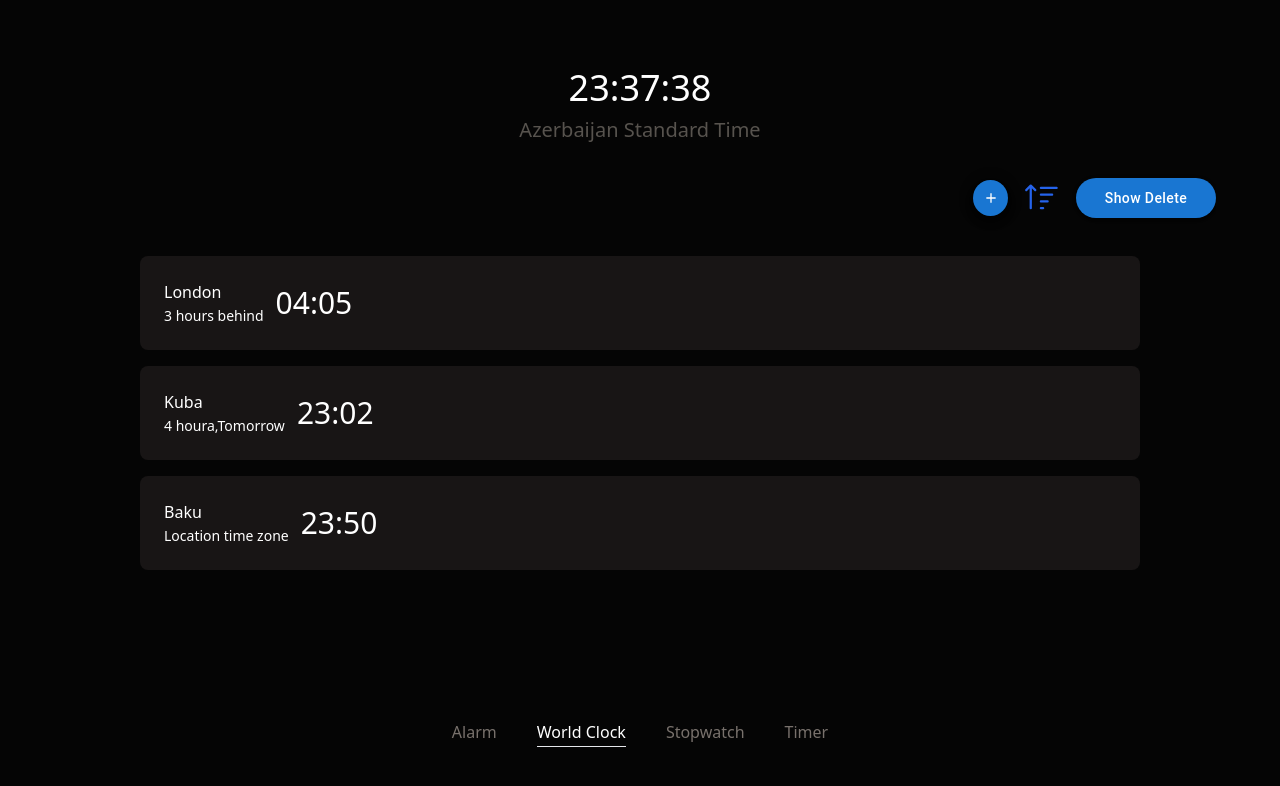
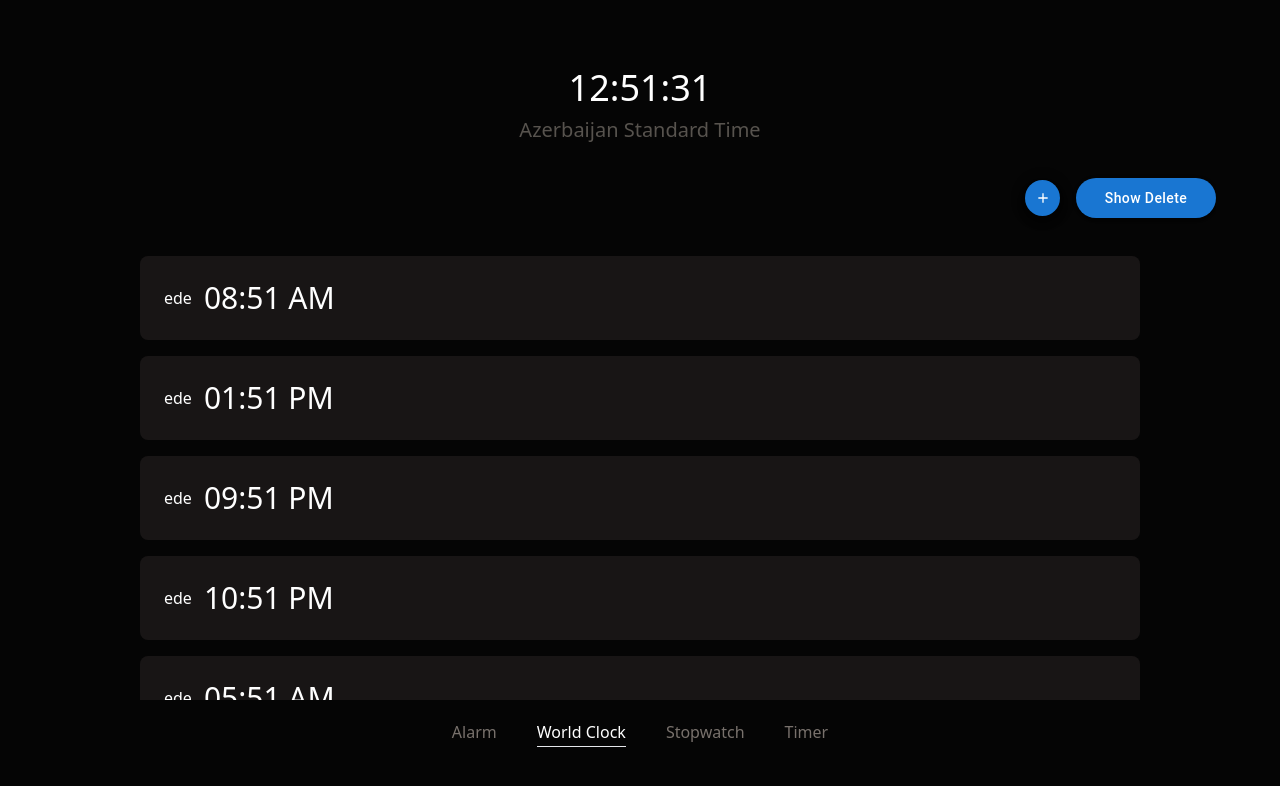
Before and after one commit to NezerAbdullayev/timer-app, a React (Vite) app: page /worldclock in a window 1280 px wide. Shown: the top 786 px of the page. Built offline with nearby package versions, Linux system fonts and the light colour scheme.

Commit message:
Fix: Correct button states in timer functionality

```diff
--- a/src/components/ui/Toolbar.jsx
+++ b/src/components/ui/Toolbar.jsx
@@ -9,7 +9,7 @@ import Button from './Button';
 import FlexRow from './FlexRow';
 import { memo } from 'react';
 
-function Toolbar( {onToggleAlarmPopup, openNewAlarm,onDeleteButton,sort=false,OpenDelete }) {
+function Toolbar( {onToggleAlarmPopup,onDeleteButton,OpenDelete }) {
     return (
         <FlexRow className="items-center justify-end gap-4">
             {/* create button */}
@@ -23,9 +23,6 @@ function Toolbar( {onToggleAlarmPopup, openNewAlarm,onDeleteButton,sort=false,Op
             </Fab>
             {/* create button end */}
 
-            {/* sort and edit button */}
-            <Button type="sort">{sort ? <BsSortDown /> : <BsSortUp />} </Button>
-
             {/* theme button */}
             <Button onClick={onDeleteButton} type="open">
                 {OpenDelete ? 'Hidden Delete' : 'Show Delete'}
--- a/src/context/AlarmsProvider.jsx
+++ b/src/context/AlarmsProvider.jsx
@@ -21,7 +21,7 @@ const initialState = {
 
 function reducer(state, action) {
     switch (action.type) {
-        case 'ADD_ALARM':// eslint-disable-next-line
+        case 'ADD_ALARM': // eslint-disable-next-line
             const checkAlarm = state.alarmsList.some(
                 (alarm) =>
                     alarm.history === action.payload.history &&
@@ -66,20 +66,22 @@ function reducer(state, action) {
     }
 }
 
+// Provider component
 function AlarmsProvider({ children }) {
     const [state, dispatch] = useReducer(reducer, initialState);
     const [isPlaying, setIsPlaying] = useState(false);
     const audioControlRef = useRef(null);
 
-    const handleAudioEnd = () => {
-        setIsPlaying(false);
-        dispatch({ type: 'RESET_ALARMS_SOUND' });
+    const playAlarmSound = (sound) => {
+        if (audioControlRef.current) {
+            audioControlRef.current.src = sound;
+            audioControlRef.current.play().then(() => setIsPlaying(true));
+        }
     };
 
     useEffect(() => {
         const interval = setInterval(() => {
             const { curTime, history: curHistory } = realTimeAndHistory();
-
             const activeAlarm = state.alarmsList.find(
                 (alarm) =>
                     alarm.history === curHistory &&
@@ -90,27 +92,30 @@ function AlarmsProvider({ children }) {
             );
 
             if (activeAlarm && !isPlaying) {
-                // Stop any other sound before playing a new one
                 dispatch({ type: 'RESET_ALARMS_SOUND' });
-
                 activeAlarm.isSound = true;
-                audioControlRef.current.src = `./public/${activeAlarm.sound}`;
-                audioControlRef.current.play().then(() => setIsPlaying(true));
+                playAlarmSound(`./public/${activeAlarm.sound}`);
             }
         }, 1000);
 
         return () => clearInterval(interval);
     }, [state.alarmsList, isPlaying]);
 
-    // ref
     useEffect(() => {
-        const activeAlarm = state.alarmsList.find((alarm) => alarm.isActive && alarm.isSound);
-        if (!activeAlarm && isPlaying) {
-            audioControlRef.current.pause();
-            audioControlRef.current.currentTime = 0;
-            setIsPlaying(false);
+        if (isPlaying) {
+            const activeAlarm = state.alarmsList.find((alarm) => alarm.isActive && alarm.isSound);
+            if (!activeAlarm) {
+                audioControlRef.current.pause();
+                audioControlRef.current.currentTime = 0;
+                setIsPlaying(false);
+            }
         }
     }, [state.alarmsList, isPlaying]);
+
+    const handleAudioEnd = () => {
+        setIsPlaying(false);
+        dispatch({ type: 'RESET_ALARMS_SOUND' });
+    };
 
     return (
         <AlarmsContext.Provider value={{ state, dispatch }}>
--- a/src/pages/alarmsPage/AlarmsPage.jsx
+++ b/src/pages/alarmsPage/AlarmsPage.jsx
@@ -33,33 +33,16 @@ function AlarmsPage() {
         dispatch({ type: 'DELETE_ALARM', payload:  deleteID  });
     }
 
-    function clearAlarms() {
-        dispatch({ type: 'CLEAR_ALLALARMS' });
-    }
-
-    function editAlarms(editId, editHour, editHistory, editMusic, editIsActive) {
-        const editAlarms = {
-            id: editId,
-            hour: editHour,
-            history: editHistory,
-            music: editMusic,
-            isActive: editIsActive,
-        };
-        dispatch({ type: 'EDIT_ALARMS', payload: { editAlarms } });
-    }
-
     return (
         <GridColoms className="grid-rows-[20%_15%_65%]">
             <PageTitle
                 className="justify-end font-mono"
                 headerTitle="Alarm Page"
-                headerDesc="the 29 Aug, 07:50"
             />
 
             <Toolbar
                 onToggleAlarmPopup={handleToggleAlarmBtn}
                 onDeleteButton={handleToggleDeleteBtn}
-                openNewAlarm={openNewAlarm}
                 OpenDelete={OpenDelete}
             />
 
@@ -72,6 +55,7 @@ function AlarmsPage() {
             <Popup onToggleAlarmPopup={handleToggleAlarmBtn} openNewAlarm={openNewAlarm}>
                 <AddAlarmPopup onToggleAlarmPopup={handleToggleAlarmBtn} dispatch={dispatch} />
             </Popup>
+
         </GridColoms>
     );
 }
--- a/src/pages/timerPage/TimerPage.jsx
+++ b/src/pages/timerPage/TimerPage.jsx
@@ -19,7 +19,7 @@ function TimerPage() {
 
             <TimerTitle />
 
-            <TimerInputContainer dispatch={dispatch}  isRunning={isRunning} />
+            <TimerInputContainer dispatch={dispatch}  isRunning={isRunning} isReset={isReset} />
 
             <TimerControl />
 
--- a/src/pages/timerPage/components/TimerControl.jsx
+++ b/src/pages/timerPage/components/TimerControl.jsx
@@ -3,8 +3,10 @@ import FlexRow from '../../../components/ui/FlexRow';
 import { useTimer } from '../../../Hooks/useTimer';
 
 function TimerControl() {
-    const {dispatch,state:{isRunning,isReset}} = useTimer();
-
+    const {
+        dispatch,
+        state: { isRunning, isReset },
+    } = useTimer();
 
     const handleStart = () => dispatch({ type: 'START' });
     const handleStop = () => dispatch({ type: 'PAUSE' });
@@ -12,8 +14,8 @@ function TimerControl() {
 
     return (
         <FlexRow className="items-center justify-evenly gap-5">
-            {/* start condition */}
-            {!isRunning &&  (
+            {/* start  */}
+            {!isRunning && !isReset && (
                 <>
                     <Button type="muiGray" disabled={true}>
                         Reset
@@ -24,7 +26,19 @@ function TimerControl() {
                 </>
             )}
 
-            {/* pause and lop condition */}
+            {/* pause  */}
+            {!isRunning && isReset && (
+                <>
+                    <Button type="muiGray" >
+                        Reset
+                    </Button>
+                    <Button type="muiBlue" onClick={handleStart}>
+                        Start
+                    </Button>
+                </>
+            )}
+
+            {/* pause  */}
             {isRunning && (
                 <>
                     <Button type="muiGray" onClick={handleReset}>
@@ -37,7 +51,7 @@ function TimerControl() {
             )}
 
             {/* pause and reseet condition */}
-            {!isRunning && isReset && (
+            {/* {!isRunning && isReset && (
                 <>
                     <Button type="muiGray" onClick={handleReset}>
                         Reset
@@ -46,7 +60,7 @@ function TimerControl() {
                         Start
                     </Button>
                 </>
-            )}
+            )} */}
         </FlexRow>
     );
 }
--- a/src/pages/worldClockPage/WorldClockPage.jsx
+++ b/src/pages/worldClockPage/WorldClockPage.jsx
@@ -1,27 +1,50 @@
 // fake data
 import { worldClock } from '../../fakeData/fakeDate';
-
-
 
 // import  components
 import GridColoms from '../../components/ui/GridColoms';
 import PageTitle from '../../components/ui/PageTitle';
 import Toolbar from '../../components/ui/Toolbar';
 import WorldClockBoxGroup from './components/WorldClockBoxGroup';
+import TimerTitle from '../timerPage/components/TimerTitle';
 
 function WorldClockPage() {
+    const timeZones = [
+        { name: 'New York', id:"437679", offset: -4 },
+        { name: 'London', id:"385793", offset: 1 },
+        { name: 'Tokyo', id:"4243343", offset: 9 },
+        { name: 'Sydney', id:"2442424", offset: 10 },
+        { name: 'Los Angeles', id:"54532", offset: -7 },
+        { name: 'Moscow', id:"23535", offset: 3 },
+        { name: 'Paris', id:"3523", offset: 2 },
+        { name: 'Dubai', id:"43762555", offset: 4 },
+        { name: 'Beijing', id:"32452", offset: 8 },
+        { name: 'Mumbai', id:"25523532", offset: 5.5 },
+        { name: 'Berlin', id:"2352352", offset: 2 },
+        { name: 'Cape Town', id:"25323", offset: 2 },
+        { name: 'Buenos Aires', id:"235233d", offset: -3 },
+        { name: 'Sao Paulo', id:"efewf4", offset: -3 },
+        { name: 'Mexico City', id:"frg34g3", offset: -5 },
+        { name: 'Cairo', id:"4t43f34", offset: 2 },
+        { name: 'Seoul', id:"4fefef", offset: 9 },
+        { name: 'Toronto', id:"3fef3", offset: -4 },
+        { name: 'Jakarta', id:"efe3f", offset: 7 },
+        { name: 'Istanbul', id:"ef3f3", offset: 3 },
+        { name: 'Singapore', id:"43efef7679", offset: 8 },
+        { name: 'Bangkok', id:"ef3f3f", offset: 7 },
+        { name: 'Honolulu', id:"454d3g", offset: -10 },
+        { name: 'Rome', id:"rrg4gr", offset: 2 },
+        { name: 'Vancouver', id:"5434f3f", offset: -7 },
+    ];
 
     return (
         <GridColoms className="grid-rows-[20%_15%_65%]">
-            <PageTitle
-                className="justify-end"
-                headerTitle="23:37:38"
-                headerDesc="Azerbaijan Standard Time"
-            />
+            <TimerTitle />
+
 
             <Toolbar />
 
-            <WorldClockBoxGroup items={worldClock} />
+            <WorldClockBoxGroup items={timeZones} />
         </GridColoms>
     );
 }
--- a/src/pages/worldClockPage/components/WorldClockBox.jsx
+++ b/src/pages/worldClockPage/components/WorldClockBox.jsx
@@ -1,18 +1,35 @@
+import { useEffect, useState } from 'react';
 import BoxContainer from '../../../components/ui/BoxContainer';
 import Row from '../../../components/ui/Row';
 
-function WorldClockBox({ id, cityName, comparison, clockTime }) {
+function WorldClockBox({ id, cityName = 'ede', comparison, clockTime, offset }) {
+    const [time, setTime] = useState(new Date());
+
+    useEffect(() => {
+        const updateClock = () => {
+            const currentTime = new Date();
+            const utcTime = currentTime.getTime() + currentTime.getTimezoneOffset() * 60000;
+            const localTime = new Date(utcTime + 3600000 * offset);
+            setTime(localTime);
+        };
+
+        updateClock();
+
+        const interval = setInterval(updateClock, 1000);
+
+        return () => clearInterval(interval);
+    }, [offset]);
+
     return (
         // box container bu olacaqdir
         <BoxContainer>
             {/* city */}
-            <div className="flex flex-col gap-[2px]">
-                <div className="">{cityName}</div>
-                <div className="text-xs sm:text-sm">{comparison}</div>
-            </div>
+            <Row className="">{cityName}</Row>
 
             {/* history and active button */}
-            <Row className="text-2xl text-lightMain transition-all sm:text-3xl">{clockTime}</Row>
+            <Row className="text-2xl text-lightMain transition-all sm:text-3xl">
+                {time.toLocaleTimeString([], { hour: '2-digit', minute: '2-digit' })}
+            </Row>
         </BoxContainer>
     );
 }
--- a/src/pages/worldClockPage/components/WorldClockBoxGroup.jsx
+++ b/src/pages/worldClockPage/components/WorldClockBoxGroup.jsx
@@ -14,6 +14,7 @@ function WorldClockBoxGroup({ items }) {
                         cityName={item.cityName}
                         comparison={item.comparison}
                         clockTime={item.clockTime}
+                        offset={item.offset}
                     />
                 ))}
         </GroupContainer>
```
